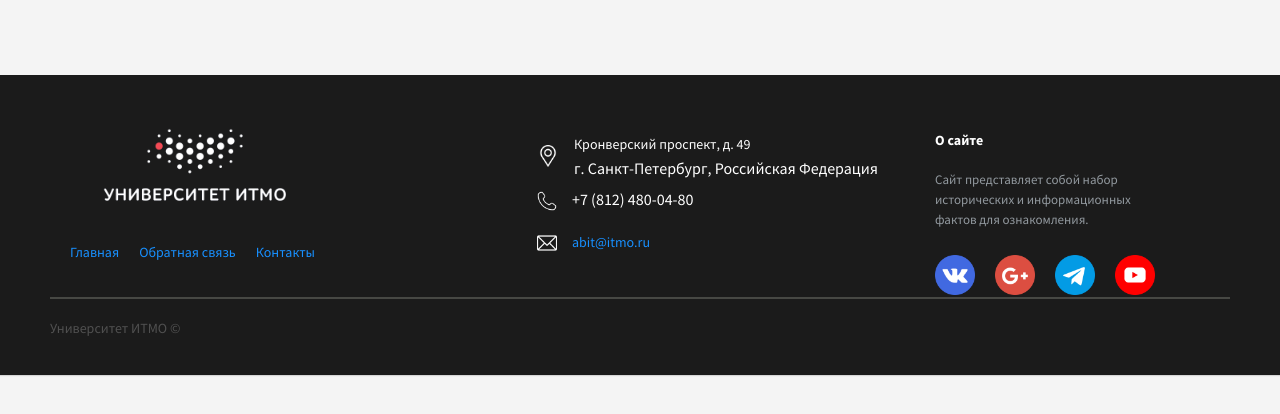
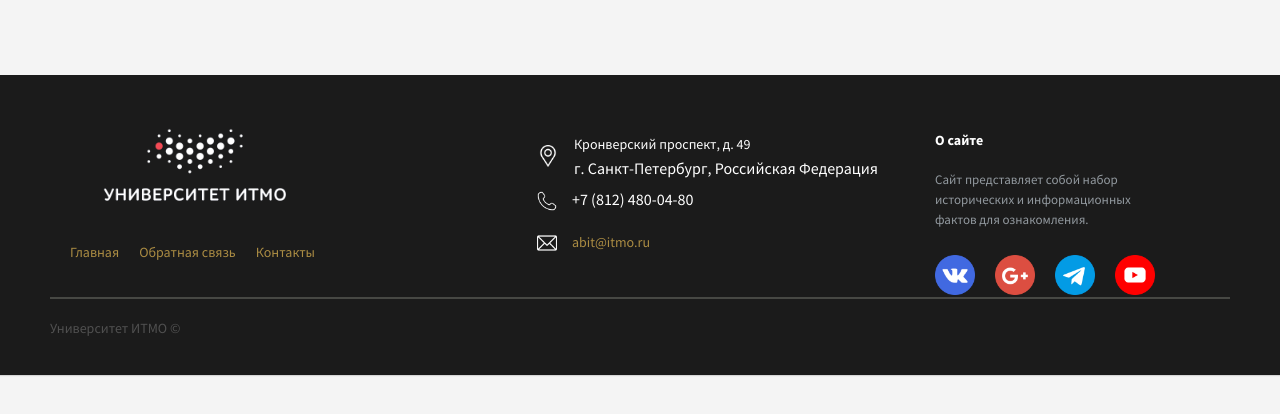
Before and after one commit to m3Rzy/dip, a React (Create React App) app: page /footer in a window 1280 px wide. Shown: the top 414 px of the page. Built offline with nearby package versions, Linux system fonts and the light colour scheme.

Commit message:
delete contact.js

```diff
--- a/src/pages/list.js
+++ b/src/pages/list.js
@@ -41,12 +41,12 @@ function ListArticles() {
                             <ul>
                                 <li><a href="/">ГЛАВНАЯ</a></li>
                                 <li className='icons-li' style={{marginRight: 50}}><a onClick={() => setButtonPopup(true)}>ОБРАТНАЯ СВЯЗЬ</a></li>
-                                <li><a href="#openModal">КОНТАКТЫ</a></li>
+                                {/* <li><a href="#openModal">КОНТАКТЫ</a></li> */}
                             </ul>
                     </nav>
             </header>
 			<FeedBackWidget trigger={buttonPopup} setTrigger={setButtonPopup}/>
-            <div id="openModal" className="modal">
+            {/* <div id="openModal" className="modal">
 			    <div className="modal-dialog">
                     <div className="modal-content">
                         <div className="modal-header">
@@ -66,7 +66,7 @@ function ListArticles() {
 				        </div>
 				    </div>
 			    </div>
-		</div>
+		</div> */}
             <div style={{marginTop: 120}}>
                 <div className="search-form" >
                         <input
--- a/src/pages/newmain.js
+++ b/src/pages/newmain.js
@@ -31,11 +31,11 @@ function NewMain() {
 	const [buttonPopup, setButtonPopup] = useState(false);
     return (
         <>
-			<Helmet>
+			{/* <Helmet>
                 <meta charSet="utf-8" />
                 <title>Университет ИТМО — Павел Сергеевич Строганов</title>
                 <link rel="canonical" href="Исторические статьи о семье Строгановы" />
-            </Helmet>
+            </Helmet> */}
 
         <div id="wrapper">
 		<FeedBackWidget trigger={buttonPopup} setTrigger={setButtonPopup}/>
@@ -44,16 +44,16 @@ function NewMain() {
 			<nav className="links">
 
 				<ul>
-					<li className='icons-li'	style={{marginRight: 50}}><a href="/search">ВСЕ СТАТЬИ</a></li>
+					<li className='icons-li'	style={{marginRight: 50}}><a href="/search">СТАТЬИ</a></li>
 					<li className='icons-li'	style={{marginRight: 50}}><a onClick={() => setButtonPopup(true)}>ОБРАТНАЯ СВЯЗЬ</a></li>
-					<li className='icons-li'	style={{marginRight: 50}}><a href="#openModal">КОНТАКТЫ</a></li>
+					{/* <li className='icons-li'	style={{marginRight: 50}}><a href="#openModal">КОНТАКТЫ</a></li> */}
 				</ul>
 			</nav>
 
 		</header>
 
 		{/* Контакты */}
-		<div id="openModal" className="modal">
+		{/* <div id="openModal" className="modal">
 			<div className="modal-dialog">
 				<div className="modal-content">
 				<div className="modal-header">
@@ -73,7 +73,7 @@ function NewMain() {
 				</div>
 				</div>
 			</div>
-		</div>
+		</div> */}
 		{/* Обратная связь */}
 
 		<div id="main">
--- a/src/styles/allObjects.css
+++ b/src/styles/allObjects.css
@@ -10,7 +10,7 @@
 
 .hyperurl {
     font-size: 16px;
-    color: #1890ff;
+    color: #ab8c43;
     cursor: pointer;
     /* text-decoration: underline; */
     font-weight: 800;
@@ -237,9 +237,9 @@
 /* Footer links */
 
 .footer-distributed .footer-links{
-	color:  #1890ff;
+	/* color:  #1890ff; */
 	/* margin: 20px 0 12px; */
-
+    color: #ab8c43;
 	padding: 0;
 }
 
@@ -301,7 +301,8 @@
 }
 
 .footer-distributed .footer-center p a{
-	color:  #1890ff;
+    color: #ab8c43;
+	/* color:  #1890ff; */
 	text-decoration: none;;
 }
 
--- a/src/styles/customsearch.css
+++ b/src/styles/customsearch.css
@@ -67,7 +67,7 @@
  }
 
 .button-search:hover {
-   color: #ab8c43;
+   color: #ab8c43 !important;
    /* gold */
 }
 
--- a/src/styles/newmain.css
+++ b/src/styles/newmain.css
@@ -61,15 +61,17 @@ a:before {
 a:hover {
 	border-bottom-color: transparent;
 
-	color: #ab8c43 !important;
+	/* color: #ab8c43 !important; */
+	color: #1890ff !important;
+	/* gold */
 
 
 }
 
-a:hover:before {
+/* a:hover:before {
 
 	color: #1890ff !important;
-}
+} */
 
 /* color: #CBD0B4 !important; */
 
```
Lines whose indentation alone changed are shown as unchanged.
